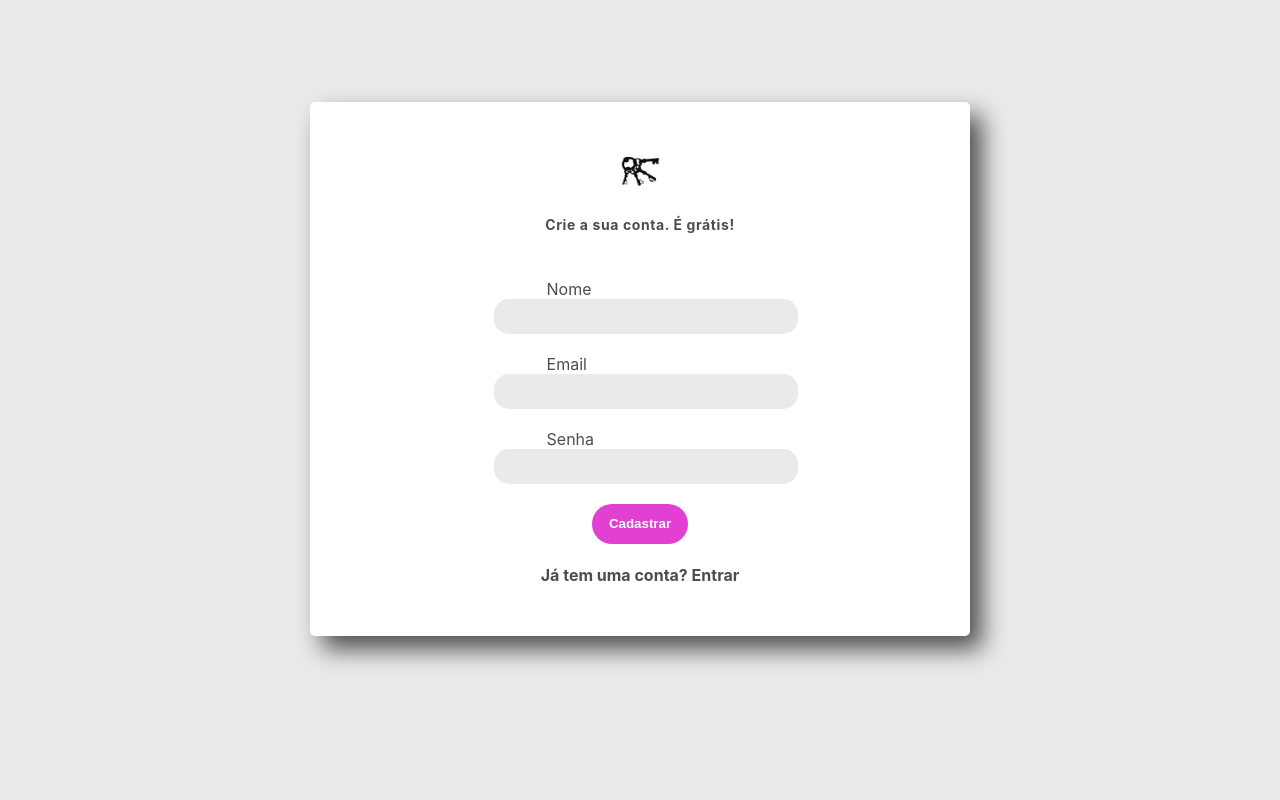
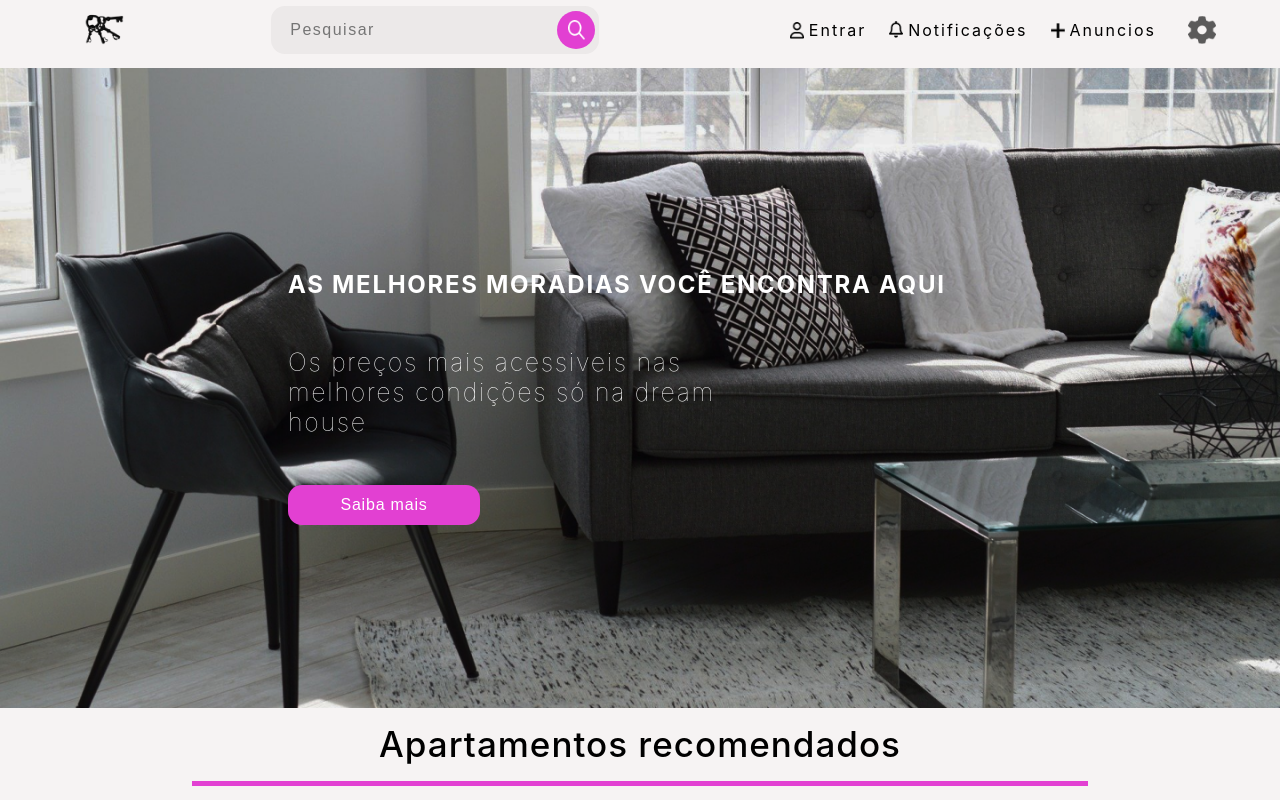
Before and after one commit to Dream-House-Grupo-9/Dream-House-web, a React (Create React App) app in the folder dream-house/: page / in a window 1280 px wide. Shown: the top 800 px of the page. Built offline with nearby package versions, Linux system fonts and the light colour scheme.

Commit message:
Pegando alteração de todas as branches

```diff
--- a/dream-house/src/App.js
+++ b/dream-house/src/App.js
@@ -5,8 +5,8 @@ import Cadastro from "./pages/Cadastro";
 function App() {
   return (
     <div className="App">
-       {/* <Home/> */}
-       <Cadastro/>
+       <Home/>
+       {/* <Cadastro/> */}
     </div>
   );
 }
--- a/dream-house/src/css/home.css
+++ b/dream-house/src/css/home.css
@@ -84,4 +84,9 @@ main{
     left: 39%;
     top: 10vh;
     margin:  20px auto;
+    transition: 0.3s ease-in-out;
 }
+
+.button-ver-mais:hover{
+    filter: brightness(75%);
+}
```
